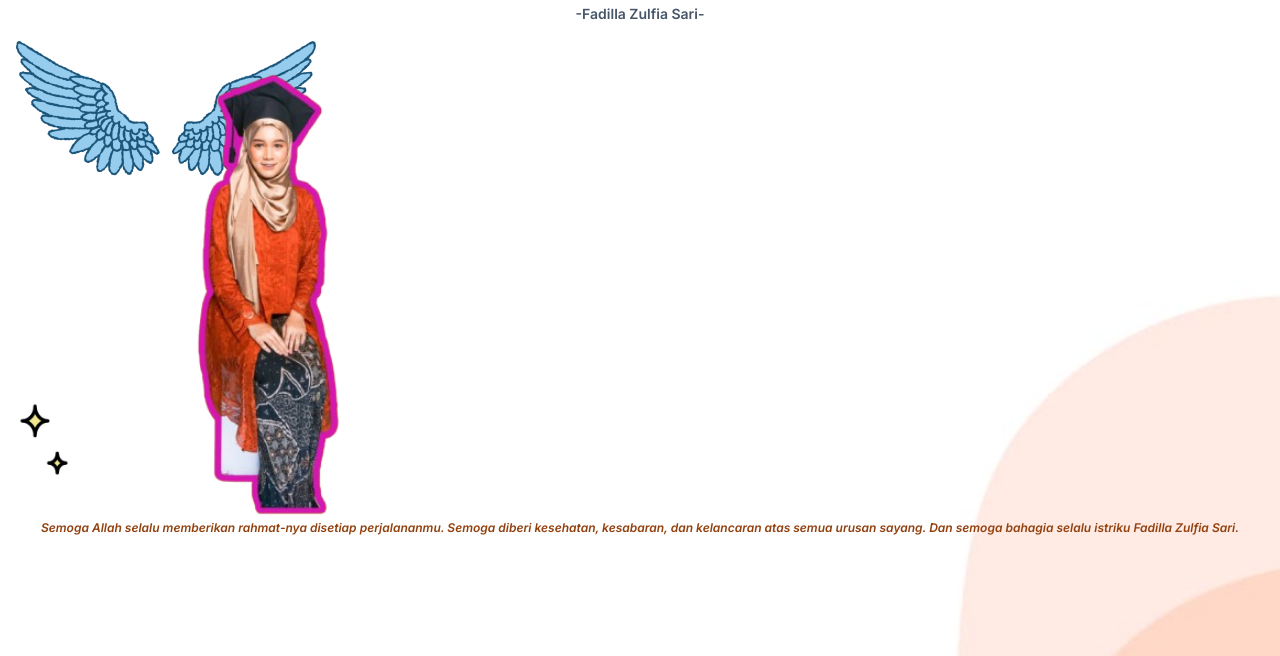
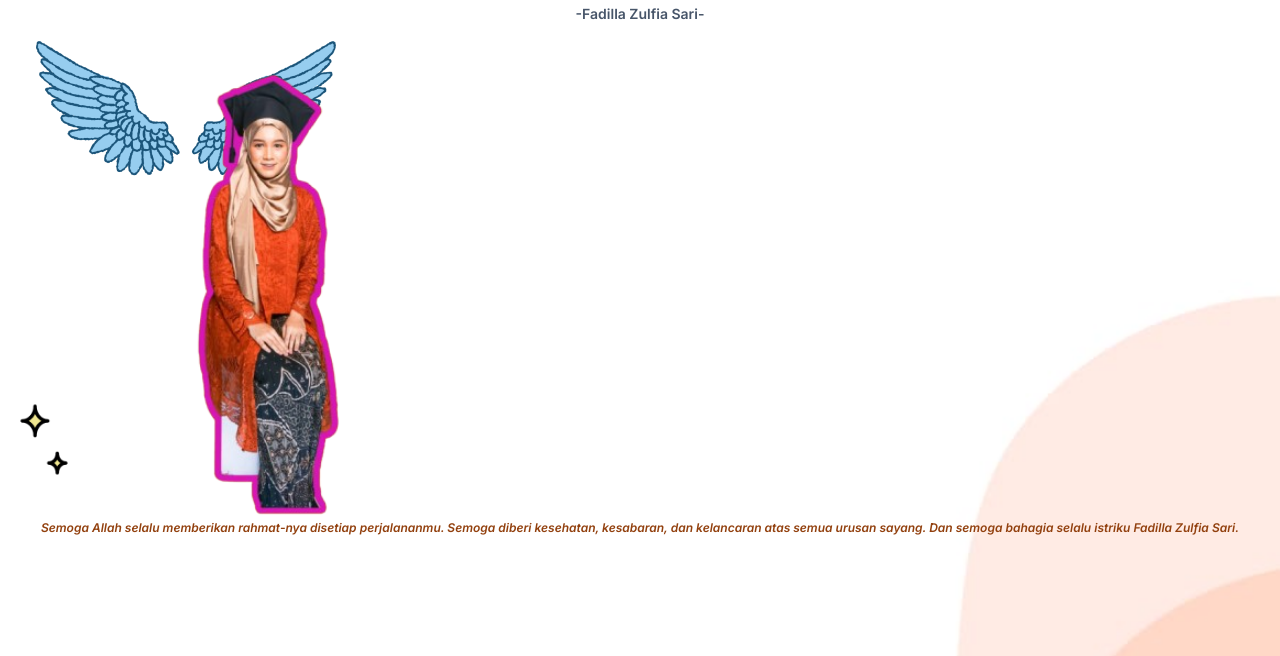
Before and after one commit to AldianInzaghi/dillas-birthday, a website: page index.html in a window 1280 px wide. Shown: the part 144-800 px from the top of the page. Drawn offline with Linux system fonts and the light colour scheme.

Commit message:
menggeser letak sayap dan mengganti title

```diff
--- a/index.html
+++ b/index.html
@@ -3,7 +3,7 @@
   <head>
     <meta charset="UTF-8" />
     <meta name="viewport" content="width=device-width, initial-scale=1.0" />
-    <title>Document</title>
+    <title>Dilla's Birthday</title>
     <link rel="stylesheet" href="css/style.css" />
     <link rel="preconnect" href="https://fonts.googleapis.com" />
     <link rel="preconnect" href="https://fonts.gstatic.com" crossorigin />
@@ -63,7 +63,7 @@
             class="scale-110 -mt-8 relative z-10"
             alt="Fadilla"
           />
-          <img src="img/wings.png" class="absolute top-5 left-0 z-0" alt="Wings">
+          <img src="img/wings.png" class="absolute top-5 left-5 z-0" alt="Wings">
           <img src="img/stars.png" class="absolute bottom-0 w-14 animate-bounce" alt="Stars">
         </div>
         <div>
```
Also changed, not shown: css/style.css.
